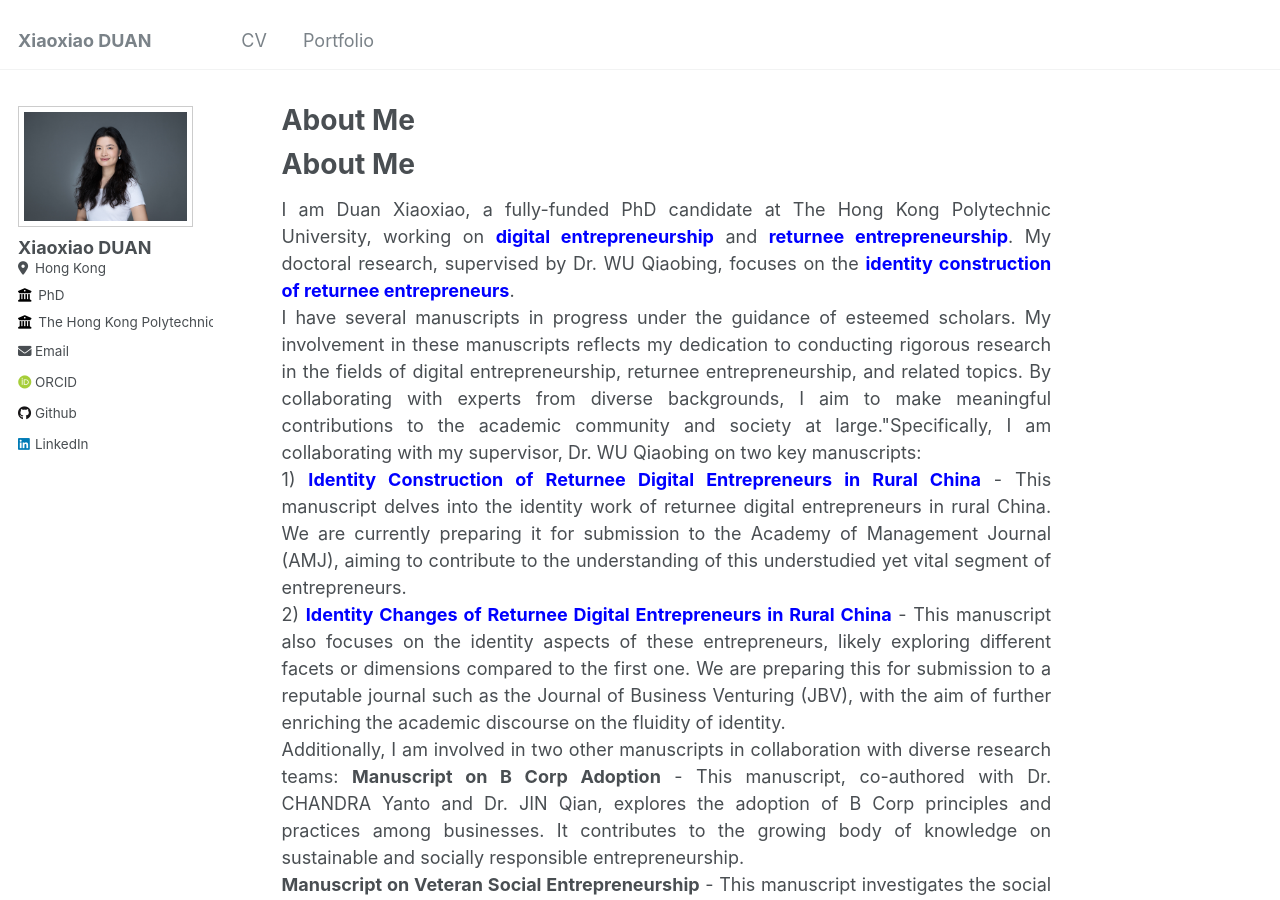
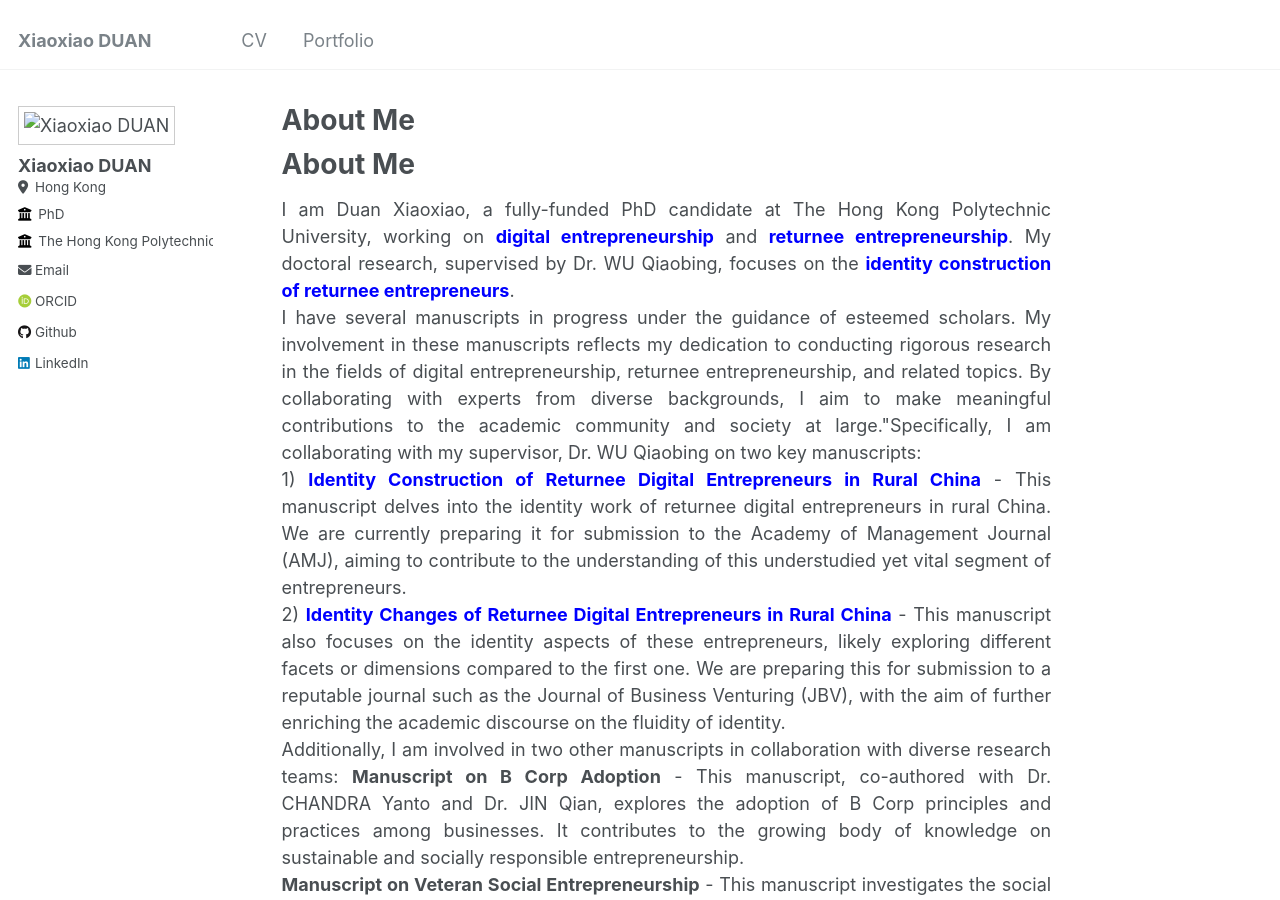
Before and after one commit to Xiaoxiao1087/XiaoxiaoDUAN, a Jekyll site: the page built from _pages/about.md, in a window 1280 px wide and 900 px high. Built offline with Jekyll 4.4.1, drawn with Linux system fonts in a browser that asks for light colours; some web fonts are replaced; our own code applies the rules of GitHub Pages for plain Markdown files.

Commit message:
Update author-profile.html

```diff
--- a/_includes/author-profile.html
+++ b/_includes/author-profile.html
@@ -7,12 +7,23 @@
 <div itemscope itemtype="http://schema.org/Person">
 
   <div class="author__avatar">
+    <!-- 假设 author.avatar 总是有效的，要么是URL，要么是相对/本地路径 -->
+    <img src="{{ author.avatar }}" alt="{{ author.name }}">
+
+    <!-- 如果您确实需要区分处理，可以这样做（但通常不是必需的）：
+    但是请注意，以下代码实际上是多余的，因为浏览器会自动处理 src 属性的值
+
     {% if author.avatar contains "://" %}
-    	<img src="{{ author.avatar }}" alt="{{ author.name }}">
-    {% else %}
-    	<img src="{{ author.avatar | prepend: "/images/" | prepend: base_path }}" alt="{{ author.name }}">
+        <!-- 已经是完整的URL，直接使用 -->
+        <img src="{{ author.avatar }}" alt="{{ author.name }}">
+    else %}
+        <!-- 假设是相对路径或本地文件路径，同样直接使用 -->
+        <img src="{{ author.avatar }}" alt="{{ author.name }}">
     {% endif %}
+
+    -->
   </div>
+
 
   <div class="author__content">
     <h3 class="author__name">{{ author.name }}</h3>
```
